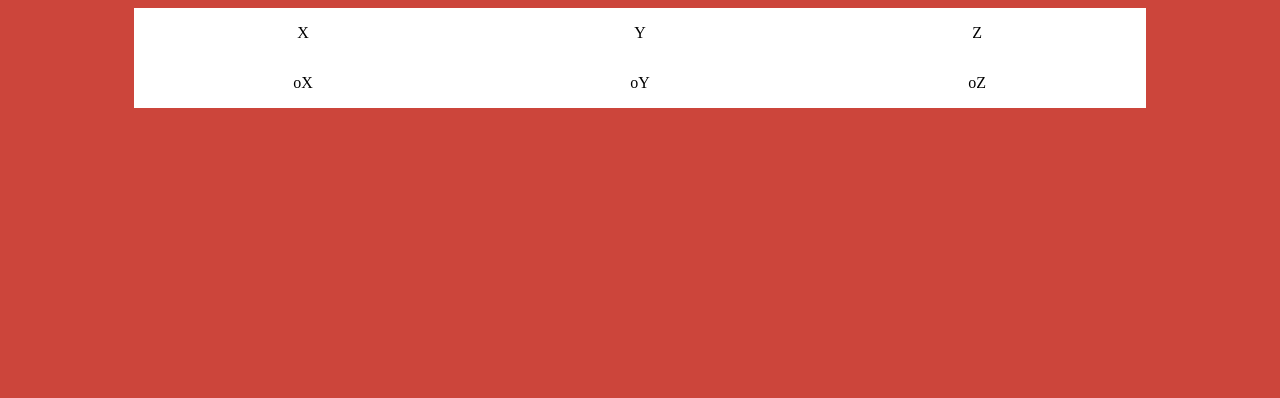
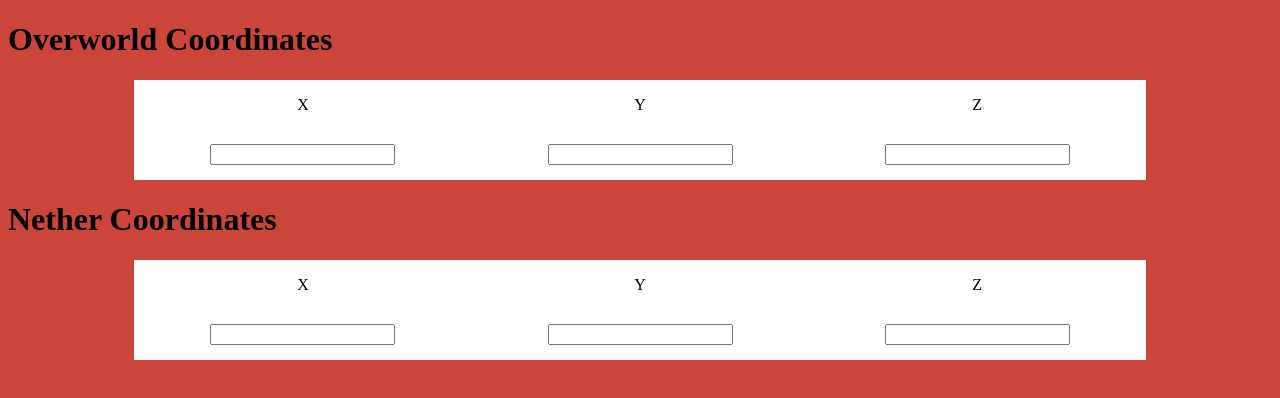
Before and after one commit to FlyingCelingFan/NetherCalc, a plain HTML site: page index.html in a window 1280 px wide. Drawn offline with Linux system fonts and the light colour scheme.

Commit message:
added nether grid

```diff
--- a/index.html
+++ b/index.html
@@ -7,14 +7,25 @@
 
 </head>
 <body>
+    <h1 id = "overworld">Overworld Coordinates</h1>
     <div id="main">
         <div>X</div>
         <div>Y</div>
         <div>Z</div>
-        <!-- the o means overworld -->
-        <div>oX</div>
-        <div>oY</div>
-        <div>oZ</div>
+        <!-- the o means Overworld -->
+        <div><input id= "oX"></div>
+        <div><input id= "oY"></div>
+        <div><input id= "oZ"></div>
+    </div>
+    <h1 id = "nether">Nether Coordinates</h1>
+    <div id="main">
+        <div>X</div>
+        <div>Y</div>
+        <div>Z</div>
+        <!-- the n means Nether -->
+        <div><input id= "nX"></div>
+        <div><input id= "nY"></div>
+        <div><input id= "nZ"></div>
     </div>
 
 
```
